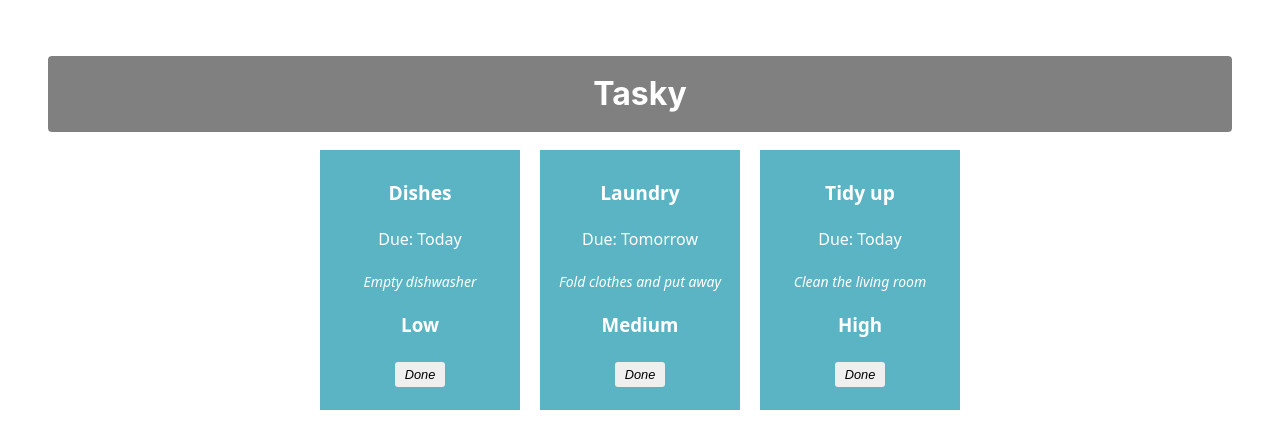
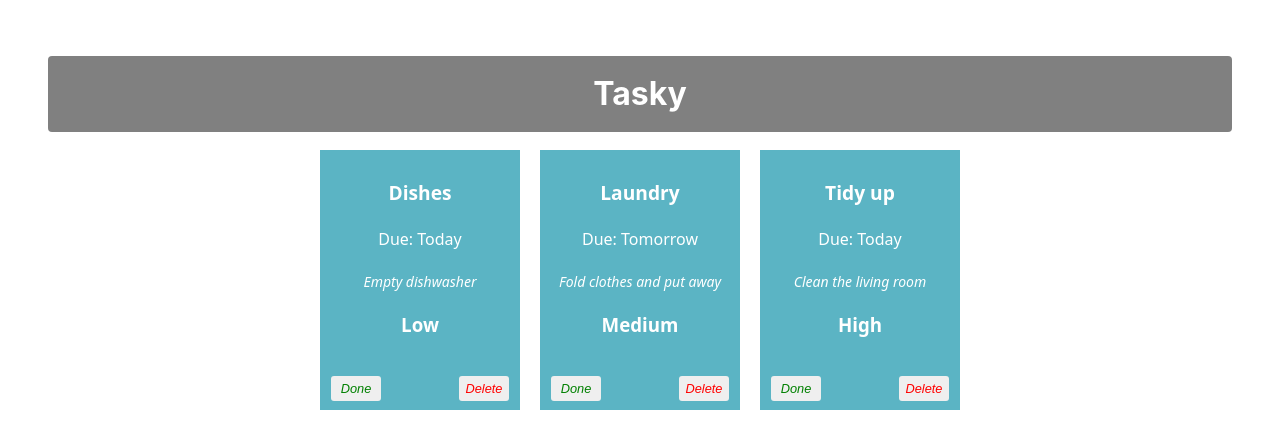
Before and after one commit to yaroslavtere/react-basics-labs, a React (Vite) app in the folder tasky/: page / in a window 1280 px wide. Shown: the top 448 px of the page. Built offline with nearby package versions, Linux system fonts and the light colour scheme.

Commit message:
Delete a task

```diff
--- a/tasky/src/App.css
+++ b/tasky/src/App.css
@@ -63,3 +63,10 @@
   left: 5px;
   color: green;
 }
+
+.deleteButton {
+  position: absolute;
+  bottom: 5px;
+  right: 5px;
+  color: red;
+}
--- a/tasky/src/App.jsx
+++ b/tasky/src/App.jsx
@@ -19,6 +19,11 @@
     console.log(`${taskIndex} ${tasks[taskIndex].done}`);
   }
 
+    const deleteHandler = (taskIndex) => {
+    const tasks = [...taskState.tasks];
+    tasks.splice(taskIndex, 1);
+    setTaskState({tasks});
+  }
 
   return (
     <div className="container">
@@ -31,8 +36,12 @@
           description={task.description}
           deadline={task.deadline}
           priority={task.priority}
+
           done={task.done}
           markDone={() => doneHandler(index)}
+
+          deleteTask = {() => deleteHandler(index)}
+
         />
   ))}
 
--- a/tasky/src/components/Task.jsx
+++ b/tasky/src/components/Task.jsx
@@ -6,7 +6,9 @@
       <p className="description">{props.description}</p>
       <h3>{props.priority}</h3>
 
-      <button onClick={props.markDone}>Done</button>
+      <button className='doneButton' onClick={props.markDone}>Done</button>
+      <button className='deleteButton' onClick={props.deleteTask}>Delete</button>
+
     </div>
   )
 }
```
